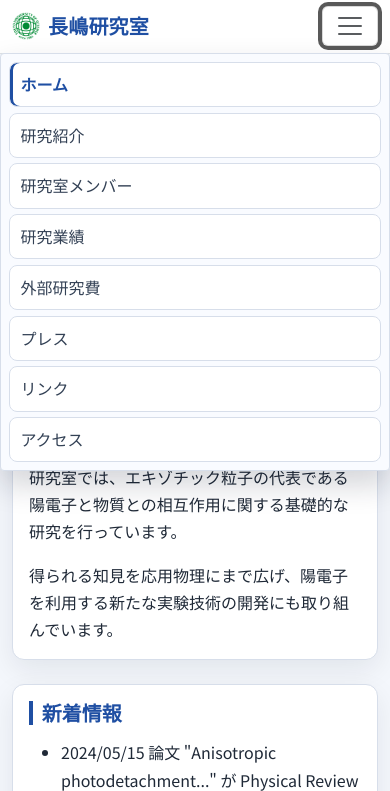
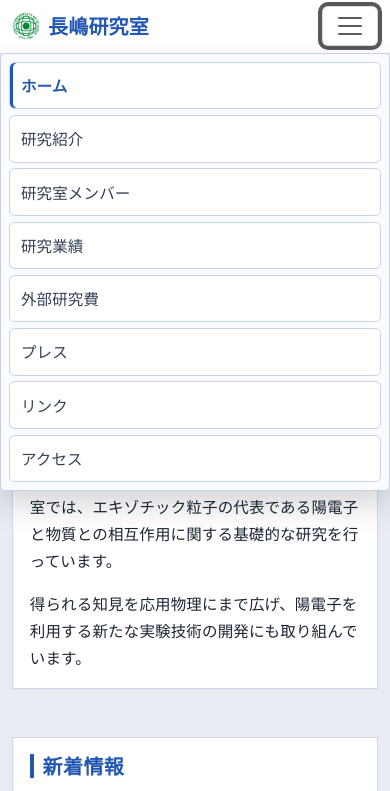
Before and after one commit to c-ito3/nagashima-lab-site-preview, a plain HTML site: page index.html in a window 390 px wide. Both pictures are taken after a click on the button "Toggle navigation". Shown: the top 791 px of the page. Drawn offline with Linux system fonts and the light colour scheme.

Commit message:
Refine UI contrast and hero readability.
Tune the cool visual direction with flatter cards, improved spacing, and a smoother left-to-right hero blur gradient for clearer text while preserving the header image colors.

Co-authored-by: Cursor <cursoragent@cursor.com>

```diff
--- a/assets/css/style.css
+++ b/assets/css/style.css
@@ -1,12 +1,12 @@
 @import url("https://fonts.googleapis.com/css2?family=Noto+Sans+JP:wght@400;500;700&display=swap");
 
 :root {
-  --lab-primary: #1f4fa3;
-  --lab-primary-dark: #173c7c;
-  --lab-text: #1f2937;
-  --lab-border: #d7deea;
+  --lab-primary: #2258b3;
+  --lab-primary-dark: #1a4388;
+  --lab-text: #1d2635;
+  --lab-border: #c8d2e3;
   --lab-surface: #ffffff;
-  --lab-bg: #f4f7fc;
+  --lab-bg: #e9edf3;
   --lab-shadow: 0 10px 28px rgba(15, 23, 42, 0.08);
   --bs-body-bg: var(--lab-bg);
   --bs-body-color: var(--lab-text);
@@ -18,7 +18,9 @@ body {
   font-family: "Noto Sans JP", "BIZ UDPGothic", "Yu Gothic UI", "Meiryo", "Segoe UI", sans-serif;
   background: var(--lab-bg);
   color: var(--lab-text);
-  line-height: 1.7;
+  line-height: 1.75;
+  letter-spacing: 0.01em;
+  font-size: 16px;
   padding-left: 250px;
 }
 
@@ -43,7 +45,7 @@ a:hover {
   width: 250px;
   height: 100vh;
   z-index: 1030;
-  background: #f9fbff;
+  background: #f6f9ff;
   border-right: 1px solid var(--lab-border);
   border-bottom: none;
   overflow-y: auto;
@@ -101,12 +103,12 @@ a:hover {
 .navbar .nav-link {
   display: block;
   color: #334155;
-  padding: 0.5rem 0.65rem;
+  padding: 0.52rem 0.68rem;
   border: 1px solid transparent;
   width: 100%;
   white-space: nowrap;
   word-break: keep-all;
-  border-radius: 0.5rem;
+  border-radius: 0.35rem;
   transition: all 0.18s ease;
 }
 
@@ -120,7 +122,7 @@ a:hover {
   color: var(--lab-primary);
   font-weight: 700;
   border-color: #bfd3fb;
-  background: #e8f0ff;
+  background: #e4edff;
   box-shadow: inset 3px 0 0 var(--lab-primary);
   text-decoration: none;
 }
@@ -133,23 +135,41 @@ a:hover {
   background-size: contain;
   background-repeat: no-repeat;
   color: #ffffff;
-  min-height: 360px;
+  min-height: 390px;
   padding: 2.3rem 0 1.4rem;
   border: 1px solid #9ab1d8;
-  border-radius: 0.75rem;
+  border-radius: 0.5rem;
 }
 
 .hero::before {
   content: "";
   position: absolute;
   inset: 0;
-  background: linear-gradient(100deg, rgba(8, 20, 44, 0.55), rgba(8, 20, 44, 0.22));
+  background: linear-gradient(100deg, rgba(0, 0, 0, 0.18), rgba(0, 0, 0, 0.02) 55%, rgba(0, 0, 0, 0));
+  pointer-events: none;
+}
+
+.hero::after {
+  content: "";
+  position: absolute;
+  inset: 0;
+  background: rgba(10, 26, 54, 0.22);
+  -webkit-backdrop-filter: blur(5px);
+  backdrop-filter: blur(5px);
+  -webkit-mask-image: linear-gradient(90deg, #000 0%, #000 40%, rgba(0, 0, 0, 0.5) 56%, rgba(0, 0, 0, 0.15) 70%, transparent 84%);
+  mask-image: linear-gradient(90deg, #000 0%, #000 40%, rgba(0, 0, 0, 0.5) 56%, rgba(0, 0, 0, 0.15) 70%, transparent 84%);
   pointer-events: none;
 }
 
 .hero .container {
   position: relative;
-  z-index: 1;
+  z-index: 2;
+  max-width: 780px;
+  margin-left: 0;
+  padding: 1rem 1.1rem;
+  background: transparent;
+  border-left: 3px solid rgba(158, 192, 255, 0.85);
+  border-radius: 0;
 }
 
 .hero .lead {
@@ -163,10 +183,14 @@ a:hover {
 }
 
 .section-card {
-  border: 1px solid var(--lab-border);
-  border-radius: 0.75rem;
-  box-shadow: var(--lab-shadow);
+  border: 1px solid #cfd7e5;
+  border-radius: 0;
+  box-shadow: none;
   background: var(--lab-surface);
+}
+
+.section-card .card-body {
+  padding: 1.35rem 1.45rem;
 }
 
 .section-title {
@@ -174,7 +198,16 @@ a:hover {
   font-weight: 700;
   border-left: 4px solid var(--lab-primary);
   padding-left: 0.55rem;
-  margin-bottom: 0.9rem;
+  margin-bottom: 1rem;
+  letter-spacing: 0.02em;
+}
+
+main .container {
+  padding-top: 0.2rem;
+}
+
+main .row.g-4 {
+  row-gap: 1.5rem;
 }
 
 .card-body a {
@@ -187,6 +220,23 @@ a:hover {
   border-top: 1px solid #ececec;
 }
 
+.publication-item {
+  line-height: 1.65;
+}
+
+.table {
+  margin-bottom: 0.4rem;
+}
+
+.table > :not(caption) > * > * {
+  padding: 0.62rem 0.55rem;
+}
+
+.table th {
+  color: #224f9e;
+  font-weight: 700;
+}
+
 .list-group-item {
   border: 1px solid var(--lab-border);
 }
@@ -194,14 +244,15 @@ a:hover {
 footer {
   margin-top: 2rem;
   border-top: 1px solid #c9d7f1;
-  background: #eef3fb;
-  color: #41526f;
+  background: #e8eef9;
+  color: #3b4c6a;
   border-radius: 0.75rem 0.75rem 0 0;
 }
 
 @media (max-width: 991.98px) {
   body {
     padding-left: 0;
+    font-size: 15.5px;
   }
 
   .navbar {
@@ -265,13 +316,29 @@ footer {
   .navbar .navbar-collapse.show .nav-link {
     border: 1px solid var(--lab-border);
     background: #fff;
+    padding: 0.58rem 0.68rem;
     white-space: normal;
     word-break: break-word;
   }
 
   .hero {
-    min-height: 220px;
+    min-height: 230px;
     background-size: contain;
+    border-radius: 0.35rem;
+  }
+
+  .hero .container {
+    max-width: none;
+    padding: 0.7rem 0.8rem;
+  }
+
+  main .container {
+    padding-left: 0.75rem;
+    padding-right: 0.75rem;
+  }
+
+  .section-card .card-body {
+    padding: 1rem 1.05rem;
   }
 }
 
```
